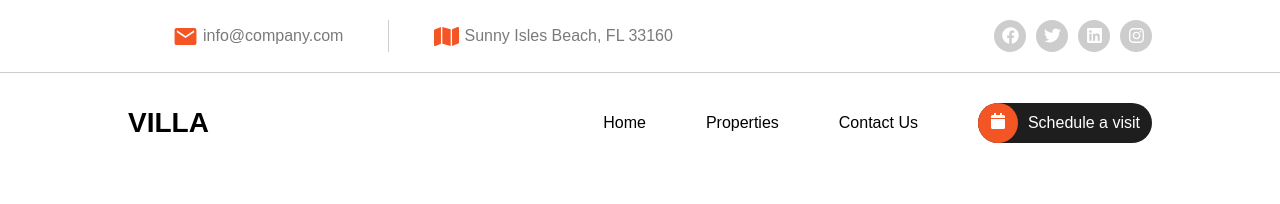
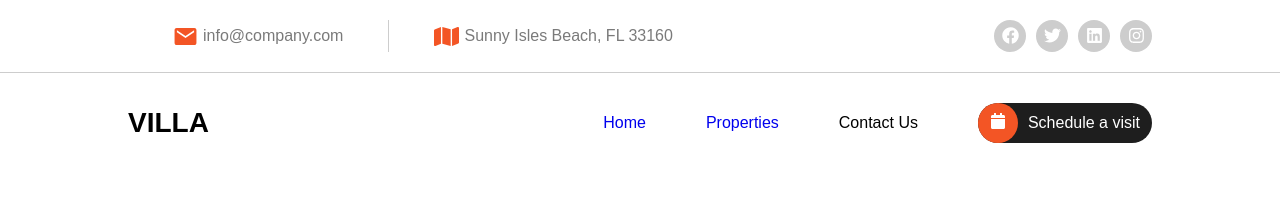
Before and after one commit to ulvieyvazov/villa_agency, a React (Vite) app in the folder front/: page / in a window 1280 px wide. Shown: the top 204 px of the page. Built offline with nearby package versions, Linux system fonts and the light colour scheme.

Commit message:
home pages slider

```diff
--- a/front/package.json
+++ b/front/package.json
@@ -13,6 +13,7 @@
     "react": "^18.3.1",
     "react-dom": "^18.3.1",
     "react-icons": "^5.4.0",
+    "react-router-dom": "^7.1.1",
     "saas": "^1.0.0",
     "scss": "^0.2.4"
   },
--- a/front/src/App.jsx
+++ b/front/src/App.jsx
@@ -1,6 +1,8 @@
+import { Route, Routes } from 'react-router-dom'
 import './App.css'
 import Header from './components/Header'
 import TopHeader from './components/TopHeader'
+import Home from './components/Pages/Client/Home'
 
 function App() {
 
@@ -8,6 +10,9 @@ function App() {
     <>
       <TopHeader />
       <Header />
+      <Routes>
+        <Route path='/' element={<Home/>}></Route>
+      </Routes>
     </>
   )
 }
--- a/front/src/components/Header/index.jsx
+++ b/front/src/components/Header/index.jsx
@@ -1,6 +1,7 @@
 import React from 'react';
 import "./index.scss"
 import { FaCalendar } from "react-icons/fa";
+import { NavLink } from 'react-router-dom';
 
 const Header = () => {
     return (
@@ -13,8 +14,8 @@ const Header = () => {
 
                     <div className='header-right'>
                         <ul className='ul'>
-                            <li>Home</li>
-                            <li>Properties</li>
+                            <li><NavLink to={"/"}>Home</NavLink></li>
+                            <li><NavLink to={"/properties"}>Properties</NavLink></li>
                             <li>Contact Us</li>
                             <li className='visit'>
                                 <div style={{width: "40px", height: "40px", backgroundColor: "#f35525", borderRadius: "50%", position: "relative"}}>
--- /dev/null
+++ b/front/src/components/Pages/Client/Home/index.jsx
@@ -0,0 +1,16 @@
+import React from 'react';
+import "./index.scss"
+
+const Home = () => {
+    return (
+        <div id='home-container'>
+            <div className='home-parent'>
+                <div className='home-carousel'>
+
+                </div>
+            </div>
+        </div>
+    );
+}
+
+export default Home;
--- /dev/null
+++ b/front/src/components/Pages/Client/Home/index.scss
@@ -0,0 +1,9 @@
+#home-container{
+    max-width: 1640px;
+    margin: 0 auto;
+    .home-parent{
+        width: 100%;
+        margin: 0 auto;
+
+    }
+}
--- a/front/src/main.jsx
+++ b/front/src/main.jsx
@@ -1,9 +1,12 @@
 import { createRoot } from 'react-dom/client'
 import './index.css'
 import App from './App.jsx'
+import {BrowserRouter} from "react-router-dom"
 
 createRoot(document.getElementById('root')).render(
   <>
-    <App />
+    <BrowserRouter>
+      <App />
+    </BrowserRouter>
   </>,
 )
```
Also changed, not shown: 1 other file (tests, documents, lock files or other folders).
